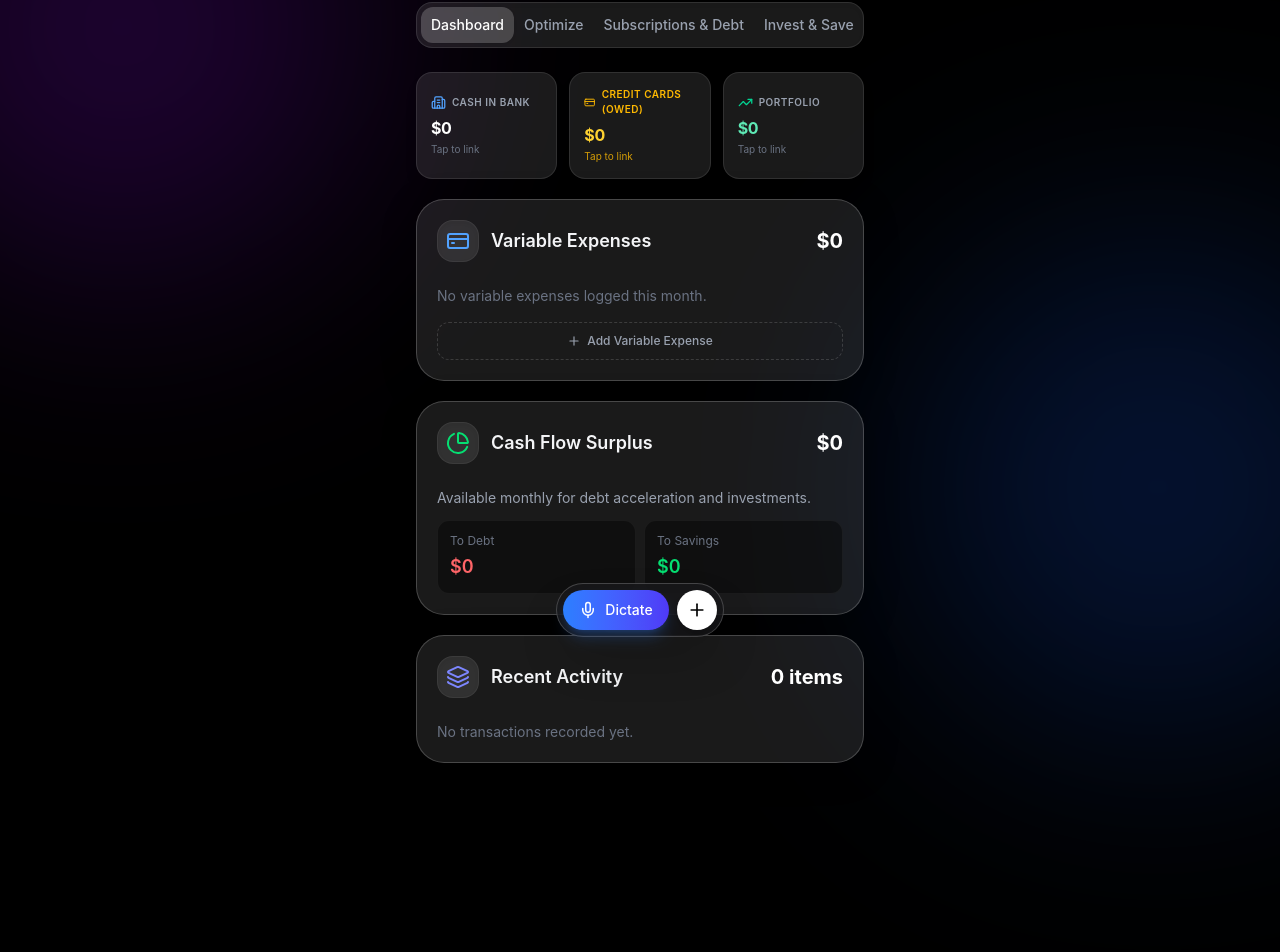
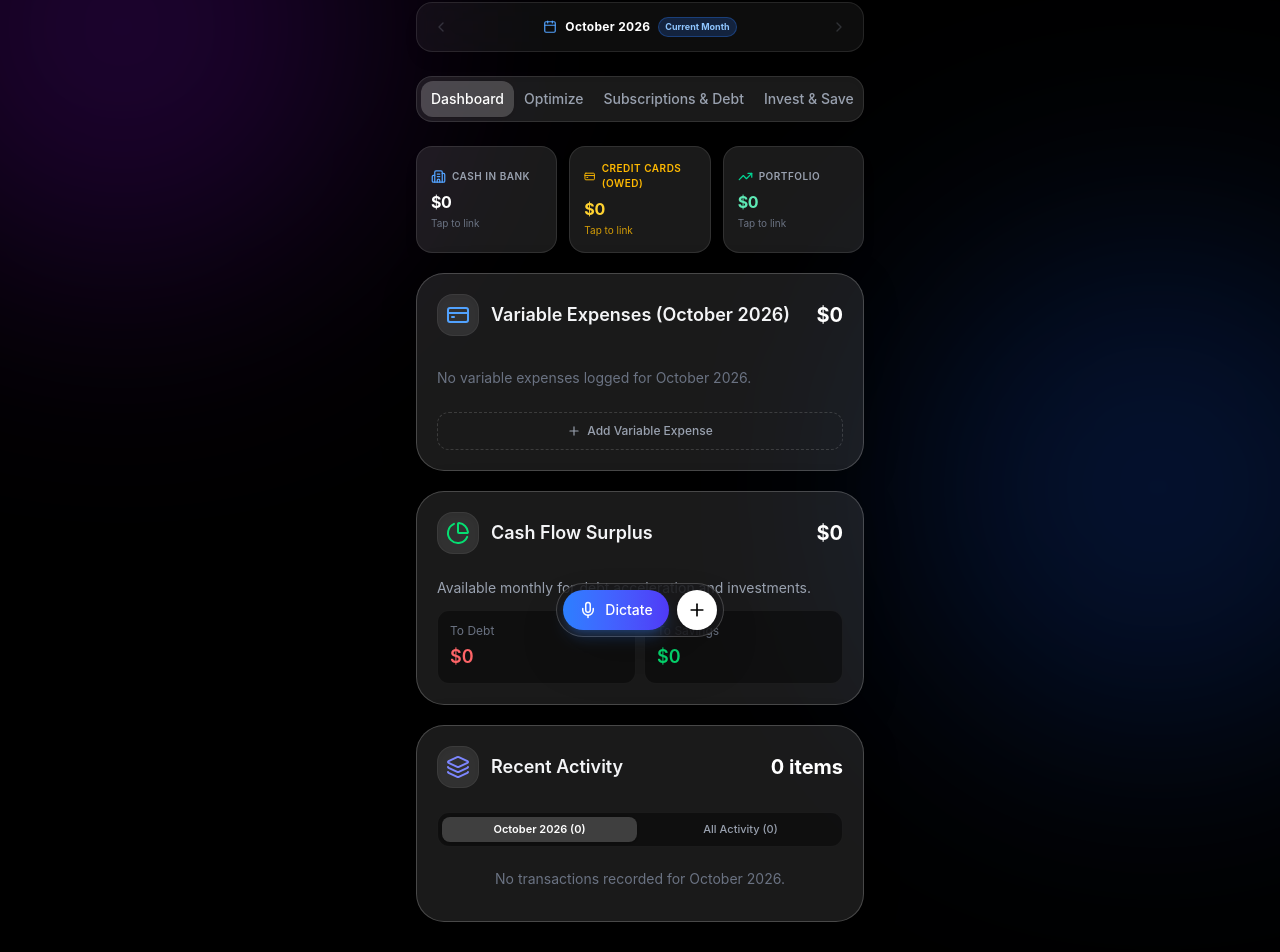
Before and after one commit to fhinostr/finance-tracker, a React (Vite) app: page / in a window 1280 px wide. Shown: the part 143-1095 px from the top of the page. Before the commit the page ends 1034 px from the top, so only its background shows below. Built offline with nearby package versions, Linux system fonts and the light colour scheme.

Commit message:
Discretize income, expenses, commitments, and optimizations strictly per month

```diff
--- a/src/App.jsx
+++ b/src/App.jsx
@@ -30,6 +30,8 @@ import {
   X,
   ShieldAlert,
   Clock,
+  ChevronLeft,
+  ChevronRight,
 } from 'lucide-react';
 import {
   useFinanceData,
@@ -37,6 +39,7 @@ import {
   monthsToPayoff,
   formatMoney,
   currentMonthKey,
+  formatMonthName,
   getStoredAccounts,
   saveStoredAccounts,
   categorizeAccounts,
@@ -69,6 +72,25 @@ export default function PersonalFinanceTracker() {
 
   const { entries, budgets, addEntry, addEntries, updateBudget, setAllBudgets, removeEntry } = useFinanceData();
 
+  const [selectedMonth, setSelectedMonth] = useState(() => currentMonthKey());
+
+  // Extract distinct calendar months available in entries (plus current month)
+  const availableMonths = useMemo(() => {
+    const set = new Set();
+    const current = currentMonthKey();
+    set.add(current);
+    for (const e of entries) {
+      if (e.date && typeof e.date === 'string' && e.date.length >= 7) {
+        set.add(e.date.slice(0, 7));
+      }
+    }
+    return Array.from(set).sort((a, b) => b.localeCompare(a));
+  }, [entries]);
+
+  const activeMonth = availableMonths.includes(selectedMonth)
+    ? selectedMonth
+    : (availableMonths[0] || currentMonthKey());
+
   const handleSyncTransactions = (newTxs) => {
     if (!Array.isArray(newTxs) || newTxs.length === 0) return;
     addEntries(newTxs);
@@ -78,7 +100,7 @@ export default function PersonalFinanceTracker() {
     setLinkedAccounts(getStoredAccounts());
   };
 
-  // --- Calculations ---
+  // --- Calculations (Discretized per Month) ---
   const {
     bonusNet,
     currentNet,
@@ -93,8 +115,8 @@ export default function PersonalFinanceTracker() {
   } = useMemo(() => {
     const { totalCreditBalance } = categorizeAccounts(linkedAccounts);
 
-    // Income: recurring monthly salary/retainers + live client hourly deposits this month
-    const thisMonth = currentMonthKey();
+    // Income: recurring monthly salary/retainers + live client hourly deposits for this active month
+    const thisMonth = activeMonth;
     const monthlyIncomes = entries.filter((e) => e.kind === 'income' && e.frequency === 'monthly');
     const base = monthlyIncomes
       .filter((e) => !e.optional)
@@ -134,7 +156,7 @@ export default function PersonalFinanceTracker() {
       (e) =>
         isClientDeposit(e) &&
         e.frequency !== 'monthly' &&
-        (e.date?.startsWith(thisMonth) ?? true),
+        (e.date?.startsWith(thisMonth) ?? false),
     );
     const liveDepositSum = liveDeposits.reduce((sum, e) => sum + e.amount, 0);
 
@@ -144,22 +166,26 @@ export default function PersonalFinanceTracker() {
     const fixed = entries.filter((e) => e.kind === 'expense' && e.frequency === 'monthly');
     const fixedSum = fixed.reduce((sum, e) => sum + e.amount, 0);
 
-    // Variable expenses (one-time expenses this month)
+    // Variable expenses (registered in this active month)
     const variable = entries.filter(
-      (e) => e.kind === 'expense' && e.frequency === 'one-time' && (e.date?.startsWith(thisMonth) ?? true),
+      (e) => e.kind === 'expense' && e.frequency === 'one-time' && (e.date?.startsWith(thisMonth) ?? false),
     );
     const variableSum = variable.reduce((sum, e) => sum + e.amount, 0);
 
     // Debts
     const debtList = entries.filter((e) => e.kind === 'debt');
-    const debtMonthly = debtList.reduce((sum, d) => sum + (d.minPayment || 0) + (d.extraPayment || 0), 0);
+    const monthDebtPayments = entries.filter(
+      (e) => e.kind === 'payment' && (e.date?.startsWith(thisMonth) ?? false),
+    );
+    const monthDebtSum = monthDebtPayments.reduce((sum, p) => sum + p.amount, 0);
+    const debtMonthly = debtList.reduce((sum, d) => sum + (d.minPayment || 0) + (d.extraPayment || 0), 0) || monthDebtSum;
 
     // Cash flow surplus: deducts unpaid credit card balance as what is owed
     const surplus = Math.max(net - fixedSum - variableSum - debtMonthly - totalCreditBalance, 0);
     const toDebt = Math.round(surplus * 0.35);
     const toSavings = surplus - toDebt;
 
-    // Spending by category for variable expenses
+    // Spending by category for variable expenses in this active month
     const catMap = {};
     for (const exp of variable) {
       const cat = exp.category || 'Other';
@@ -181,7 +207,7 @@ export default function PersonalFinanceTracker() {
       savingsSplit: toSavings,
       categoryTotals: catMap,
     };
-  }, [entries, includeBonus, linkedAccounts]);
+  }, [entries, includeBonus, linkedAccounts, activeMonth]);
 
   const optimization = useMemo(() => {
     return generateOptimizationInsights({
@@ -192,8 +218,9 @@ export default function PersonalFinanceTracker() {
       debts,
       currentNet,
       budgets,
+      selectedMonth: activeMonth,
     });
-  }, [entries, categoryTotals, totalVariable, totalFixed, debts, currentNet, budgets]);
+  }, [entries, categoryTotals, totalVariable, totalFixed, debts, currentNet, budgets, activeMonth]);
 
   const openAdd = (autoListen = false) => {
     setSheet({ isOpen: true, autoListen });
@@ -268,6 +295,82 @@ export default function PersonalFinanceTracker() {
             </button>
           </div>
         </motion.header>
+
+        {/* Month Discretization Navigator */}
+        <div className="p-2.5 rounded-2xl bg-white/5 border border-white/10 backdrop-blur-xl shadow-lg space-y-1.5">
+          <div className="flex items-center justify-between">
+            <button
+              onClick={() => {
+                const idx = availableMonths.indexOf(activeMonth);
+                if (idx < availableMonths.length - 1) {
+                  setSelectedMonth(availableMonths[idx + 1]);
+                }
+              }}
+              disabled={availableMonths.indexOf(activeMonth) >= availableMonths.length - 1}
+              aria-label="Previous month"
+              className="p-1.5 rounded-xl text-gray-400 hover:text-white hover:bg-white/10 disabled:opacity-25 disabled:pointer-events-none transition-all active:scale-95"
+            >
+              <ChevronLeft size={16} />
+            </button>
+
+            <div className="flex items-center gap-2">
+              <Calendar size={14} className="text-blue-400" />
+              <span className="text-xs font-bold text-white tracking-wide">
+                {formatMonthName(activeMonth)}
+              </span>
+              {activeMonth === currentMonthKey() ? (
+                <span className="text-[9px] font-bold px-1.5 py-0.5 rounded-full bg-blue-500/20 text-blue-300 border border-blue-500/30">
+                  Current Month
+                </span>
+              ) : (
+                <button
+                  onClick={() => setSelectedMonth(currentMonthKey())}
+                  className="text-[9px] font-semibold px-1.5 py-0.5 rounded-full bg-white/10 text-gray-300 hover:text-white border border-white/15 transition-colors"
+                >
+                  Go to Current
+                </button>
+              )}
+            </div>
+
+            <button
+              onClick={() => {
+                const idx = availableMonths.indexOf(activeMonth);
+                if (idx > 0) {
+                  setSelectedMonth(availableMonths[idx - 1]);
+                }
+              }}
+              disabled={availableMonths.indexOf(activeMonth) <= 0}
+              aria-label="Next month"
+              className="p-1.5 rounded-xl text-gray-400 hover:text-white hover:bg-white/10 disabled:opacity-25 disabled:pointer-events-none transition-all active:scale-95"
+            >
+              <ChevronRight size={16} />
+            </button>
+          </div>
+
+          {availableMonths.length > 1 && (
+            <div className="flex gap-1 overflow-x-auto no-scrollbar pt-1 border-t border-white/5">
+              {availableMonths.map((m) => {
+                const isSelected = m === activeMonth;
+                const isCurrent = m === currentMonthKey();
+                const parts = m.split('-');
+                const shortLabel = new Date(parseInt(parts[0], 10), parseInt(parts[1], 10) - 1, 1).toLocaleDateString('en-US', { month: 'short', year: '2-digit' });
+                return (
+                  <button
+                    key={m}
+                    onClick={() => setSelectedMonth(m)}
+                    className={`px-2.5 py-0.5 rounded-lg text-[10px] font-semibold transition-all shrink-0 ${
+                      isSelected
+                        ? 'bg-blue-600 text-white shadow-sm'
+                        : 'bg-white/5 text-gray-400 hover:text-white hover:bg-white/10'
+                    }`}
+                  >
+                    {shortLabel} {isCurrent && '•'}
+                  </button>
+                );
+              })}
+            </div>
+          )}
+        </div>
 
         {/* Tab Navigation (iOS Segmented Control Style) */}
         <div className="flex bg-white/10 backdrop-blur-xl p-1 rounded-2xl border border-white/10 shadow-inner overflow-x-auto no-scrollbar">
@@ -322,6 +425,7 @@ export default function PersonalFinanceTracker() {
                 entries={entries}
                 linkedAccounts={linkedAccounts}
                 optimization={optimization}
+                activeMonth={activeMonth}
                 onNavigateTab={setActiveTab}
                 onOpenLink={() => {
                   setLinkedAccounts(getStoredAccounts());
@@ -339,6 +443,7 @@ export default function PersonalFinanceTracker() {
                 onSetAllBudgets={setAllBudgets}
                 categoryTotals={categoryTotals}
                 totalVariable={totalVariable}
+                activeMonth={activeMonth}
                 onNavigateTab={setActiveTab}
               />
             )}
@@ -349,6 +454,7 @@ export default function PersonalFinanceTracker() {
                 debts={debts}
                 entries={entries}
                 linkedAccounts={linkedAccounts}
+                activeMonth={activeMonth}
                 onDelete={removeEntry}
                 onAdd={() => openAdd(false)}
                 onAddEntry={addEntry}
@@ -453,16 +559,29 @@ function DashboardTab({
   entries,
   linkedAccounts = [],
   optimization,
+  activeMonth,
   onNavigateTab,
   onOpenLink,
   onDelete,
   onAdd,
 }) {
+  const [activityScope, setActivityScope] = useState('month');
   const allCategories = Object.keys(categoryTotals);
-  const recentTransactions = entries
-    .filter((e) => e.kind !== 'debt')
-    .sort((a, b) => (b.date || '').localeCompare(a.date || ''))
-    .slice(0, 10);
+
+  const monthTransactions = useMemo(() => {
+    return entries
+      .filter((e) => e.kind !== 'debt' && (!e.date || e.date.startsWith(activeMonth)))
+      .sort((a, b) => (b.date || '').localeCompare(a.date || ''));
+  }, [entries, activeMonth]);
+
+  const allRecentTransactions = useMemo(() => {
+    return entries
+      .filter((e) => e.kind !== 'debt')
+      .sort((a, b) => (b.date || '').localeCompare(a.date || ''))
+      .slice(0, 25);
+  }, [entries]);
+
+  const displayedTransactions = activityScope === 'month' ? monthTransactions : allRecentTransactions;
 
   const {
     bankAccounts,
@@ -621,13 +740,13 @@ function DashboardTab({
 
       {/* Variable Expenses */}
       <GlassCard
-        title="Variable Expenses"
+        title={`Variable Expenses (${formatMonthName(activeMonth)})`}
         icon={<CreditCard className="text-blue-400" />}
         amount={formatMoney(totalVariable)}
       >
         <div className="space-y-3.5">
           {allCategories.length === 0 ? (
-            <p className="text-sm text-gray-500">No variable expenses logged this month.</p>
+            <p className="text-sm text-gray-500 py-2">No variable expenses logged for {formatMonthName(activeMonth)}.</p>
           ) : (
             allCategories.map((cat) => {
               const spent = categoryTotals[cat] || 0;
@@ -673,17 +792,42 @@ function DashboardTab({
         </div>
       </GlassCard>
 
-      {/* Recent Activity List */}
+      {/* Recent Activity List (Discretized per Month) */}
       <GlassCard
         title="Recent Activity"
         icon={<Layers className="text-indigo-400" />}
-        amount={`${recentTransactions.length} items`}
+        amount={`${displayedTransactions.length} items`}
       >
-        {recentTransactions.length === 0 ? (
-          <p className="text-sm text-gray-500">No transactions recorded yet.</p>
+        <div className="flex items-center gap-1.5 bg-black/40 p-1 rounded-xl border border-white/5 text-[11px] mb-2.5">
+          <button
+            onClick={() => setActivityScope('month')}
+            className={`flex-1 py-1 px-2 rounded-lg font-medium transition-all text-center ${
+              activityScope === 'month'
+                ? 'bg-white/20 text-white font-semibold shadow-sm'
+                : 'text-gray-400 hover:text-white'
+            }`}
+          >
+            {formatMonthName(activeMonth)} ({monthTransactions.length})
+          </button>
+          <button
+            onClick={() => setActivityScope('all')}
+            className={`flex-1 py-1 px-2 rounded-lg font-medium transition-all text-center ${
+              activityScope === 'all'
+                ? 'bg-white/20 text-white font-semibold shadow-sm'
+                : 'text-gray-400 hover:text-white'
+            }`}
+          >
+            All Activity ({entries.filter((e) => e.kind !== 'debt').length})
+          </button>
+        </div>
+
+        {displayedTransactions.length === 0 ? (
+          <p className="text-sm text-gray-500 py-3 text-center">
+            No transactions recorded for {activityScope === 'month' ? formatMonthName(activeMonth) : 'this account'}.
+          </p>
         ) : (
           <div className="space-y-2 mt-2">
-            {recentTransactions.map((item) => {
+            {displayedTransactions.map((item) => {
               const isIncome = item.kind === 'income';
               const catStyle = getCategoryStyle(item.category || item.kind, item.kind);
               return (
@@ -816,7 +960,7 @@ function SubscriptionsAndDebtTab({
     return list;
   }, [entries, fixedExpenses]);
 
-  // 2. Auto-detected Debt Payments from live activity
+  // 2. Auto-detected Debt Payments from live activity - Discretized per month
   const autoDetectedDebtPayments = useMemo(() => {
     return entries.filter((e) => {
       if (e.kind === 'payment') return true;
@@ -835,6 +979,18 @@ function SubscriptionsAndDebtTab({
     });
   }, [entries]);
 
+  // Group auto-detected loan payments to get monthly payment per loan (not summing multiple months)
+  const distinctAutoLoans = useMemo(() => {
+    const loanMap = new Map();
+    for (const e of autoDetectedDebtPayments) {
+      const key = (e.name || 'loan').slice(0, 16).toLowerCase();
+      if (!loanMap.has(key) || (e.date && e.date > (loanMap.get(key).date || ''))) {
+        loanMap.set(key, e);
+      }
+    }
+    return Array.from(loanMap.values());
+  }, [autoDetectedDebtPayments]);
+
   // 3. Combined list of all recognized & tracked subscriptions
   const allSubscriptions = useMemo(() => {
     return [
@@ -848,7 +1004,7 @@ function SubscriptionsAndDebtTab({
     0,
   );
 
-  const autoLoanTotal = autoDetectedDebtPayments.reduce((sum, e) => sum + (Number(e.amount) || 0), 0);
+  const autoLoanTotal = distinctAutoLoans.reduce((sum, e) => sum + (Number(e.amount) || 0), 0);
   const monthlyDebtTotal = debts.reduce(
     (sum, d) => sum + (d.minPayment || 0) + (d.extraPayment || 0),
     0,
@@ -935,7 +1091,10 @@ function SubscriptionsAndDebtTab({
         {[
           { id: 'all', label: 'All Commitments' },
           { id: 'subscriptions', label: `Subscriptions (${allSubscriptions.length})` },
-          { id: 'debts', label: `Debts & Loans (${debts.length + (totalCreditBalance > 0 ? 1 : 0)})` },
+          {
+            id: 'debts',
+            label: `Debts & Loans (${debts.length + (totalCreditBalance > 0 ? 1 : 0) + (distinctAutoLoans.length > 0 && debts.length === 0 ? distinctAutoLoans.length : 0)})`,
+          },
         ].map((f) => (
           <button
             key={f.id}
@@ -1086,8 +1245,8 @@ function SubscriptionsAndDebtTab({
             </div>
           )}
 
-          {/* Auto-detected Loan Payments from Activity */}
-          {autoDetectedDebtPayments.length > 0 && (
+          {/* Auto-detected Loan Payments from Activity (Discretized Monthly Rate) */}
+          {distinctAutoLoans.length > 0 && (
             <div className="p-4 rounded-3xl bg-zinc-900/85 backdrop-blur-2xl border border-rose-500/25 shadow-xl space-y-3">
               <div className="flex items-center justify-between">
                 <div className="flex items-center gap-2">
@@ -1099,17 +1258,17 @@ function SubscriptionsAndDebtTab({
                       Auto-Detected Loan Payments
                     </h3>
                     <p className="text-[10px] text-gray-400">
-                      Recent debt payments detected from activity
+                      Monthly loan payment rate detected from statements
                     </p>
                   </div>
                 </div>
                 <span className="text-xs font-extrabold text-rose-400">
-                  {formatMoney(autoLoanTotal)}
+                  {formatMoney(autoLoanTotal)}/mo
                 </span>
               </div>
 
               <div className="space-y-2">
-                {autoDetectedDebtPayments.map((item) => {
+                {distinctAutoLoans.map((item) => {
                   const isPromoted = promotedIds.has(item.id);
                   return (
                     <div
@@ -1926,7 +2085,10 @@ function OptimizationTab({
   budgets,
   onUpdateBudget,
   onSetAllBudgets,
-  onNavigateTab,
+  categoryTotals: _categoryTotals,
+  totalVariable: _totalVariable,
+  activeMonth,
+  onNavigateTab: _onNavigateTab,
 }) {
   const [appliedAll, setAppliedAll] = useState(false);
   const [appliedCategory, setAppliedCategory] = useState({});
@@ -1969,9 +2131,16 @@ function OptimizationTab({
               <Sparkles size={22} />
             </div>
             <div>
-              <p className="text-[11px] font-bold uppercase tracking-wider text-indigo-300">
-                Spending Optimization & Goal Accelerators
-              </p>
+              <div className="flex items-center gap-1.5 mb-0.5">
+                <p className="text-[11px] font-bold uppercase tracking-wider text-indigo-300">
+                  Spending Optimization
+                </p>
+                {activeMonth && (
+                  <span className="text-[9px] font-bold px-1.5 py-0.5 rounded-full bg-indigo-500/25 text-indigo-200 border border-indigo-500/30">
+                    {formatMonthName(activeMonth)}
+                  </span>
+                )}
+              </div>
               <h2 className="text-2xl font-extrabold text-white">
                 +{formatMoney(monthlySavings)}
                 <span className="text-xs text-gray-400 font-normal"> / month recoverable cash</span>
```
Also changed, not shown: src/lib/optimization.js, src/lib/store.js.
